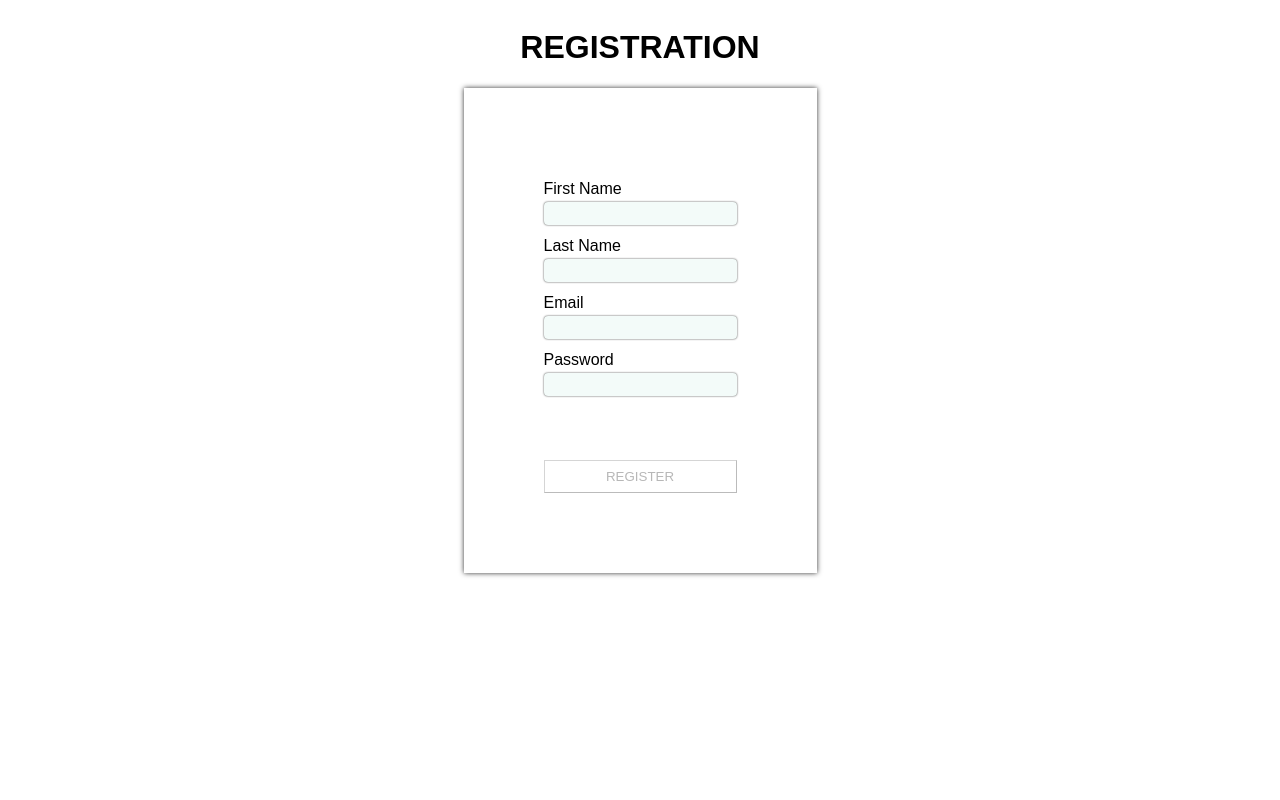
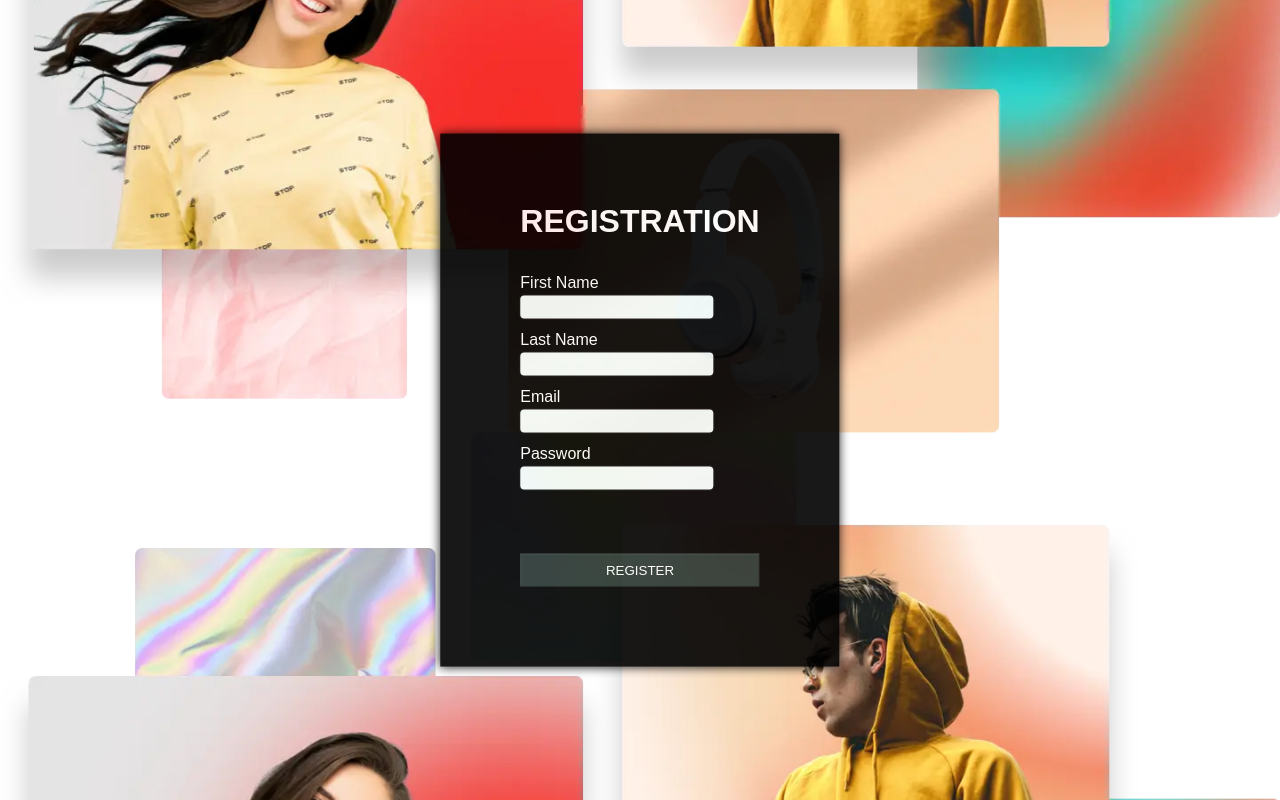
Before and after one commit to gitdeepsingh/budge, an Angular app: page / in a window 1280 px wide. Built offline with nearby package versions, Linux system fonts and the light colour scheme.

Commit message:
background image

```diff
--- a/src/app/registration/registration.component.css
+++ b/src/app/registration/registration.component.css
@@ -1,42 +1,55 @@
 .wrapper-registration {
-    display: flex;
-    flex-direction: column;
-    align-items: center;
+    position: absolute;
+    left: 50%;
+    top: 50%;
+    transform: translate(-50%, -50%);
+    padding: 10px;
 }
+
 .regist-form {
     display: flex;
     flex-direction: column;
     align-items: baseline;
-    box-shadow: 0 0 5px #333;
-    padding: 5rem;
+    box-shadow: 0 0 10px #000;
+    padding: 3rem 5rem 5rem 5rem;
+    opacity: 0.9;
+    background: black;
+    color: #fff;
 }
+
 .regist-form label {
     margin-top: 0.75rem;
     margin-bottom: 0.25rem;
 }
+
 .regist-form input {
     padding: 0.25rem 0.5rem;
-    background-color : #f3fbf9;
+    background-color: #f3fbf9;
     box-shadow: 0 0 2px #333;
     border: none;
     border-radius: 0.25rem;
     outline: none;
 }
+
 .regist-form input {
     max-width: 25vw;
 }
+
 .regist-btn {
     margin-top: 4rem;
     cursor: pointer;
     outline: none;
-    background: transparent;
+    background: #2a3632;
     border-width: 1px;
     padding: 0.5rem 0;
     width: 100%;
+    color: #fff;
 }
+
 .regist-btn:disabled {
     pointer-events: none;
 }
+
 .regist-btn:hover, regist-btn:focus, regist-btn:active {
     box-shadow: 0px 0px 2px #333;
     background: #30ddb2;
@@ -45,11 +58,14 @@
     color: #fff;
     font-weight: bold;
 }
+
 .error-validations {
-    color: #e71717;;
+    color: #e71717;
+    ;
     font-size: 0.75rem;
     padding: 0 0 0.25rem 0;
 }
+
 .errors-wrapper {
     width: 90%;
 }
--- a/src/app/registration/registration.component.html
+++ b/src/app/registration/registration.component.html
@@ -1,6 +1,6 @@
 <div class="wrapper-registration">
-    <h1>REGISTRATION</h1>
     <form class="regist-form" [formGroup]="registerForm" (ngSubmit)="onSubmit()">
+        <h1>REGISTRATION</h1>
         <label for="firstname">First Name </label>
         <input type="text" id="firstname" autocomplete="off" formControlName="firstName" />
         <div class="errors-wrapper" [hidden]="firstName.valid || firstName.untouched">
--- a/src/index.html
+++ b/src/index.html
@@ -8,6 +8,6 @@
   <link rel="icon" type="image/x-icon" href="favicon.ico">
 </head>
 <body>
-  <app-root></app-root>
+  <app-root class="root"></app-root>
 </body>
 </html>
--- a/src/styles.css
+++ b/src/styles.css
@@ -1 +1,7 @@
 /* You can add global styles to this file, and also import other style files */
+
+body {
+    background-image: url('assets/images/Background_banner.webp');
+    background-position: center;
+    background-size: 100%;
+}
```
Also changed, not shown: src/assets/images/Background_banner.webp (added).
